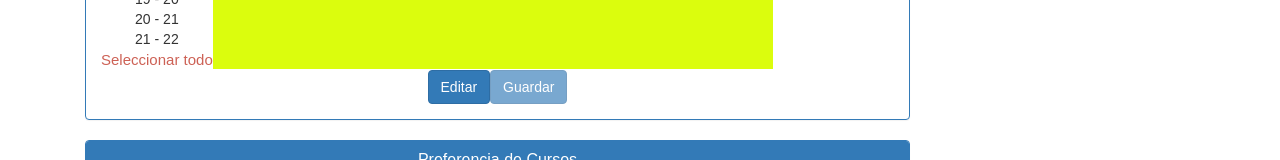
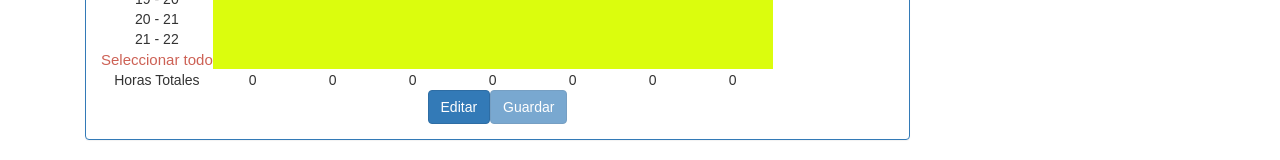
Before and after one commit to 2huBrulee/dispdoc, a React (Create React App) app: page / in a window 1280 px wide. Shown: the part 748-908 px from the top of the page. Built offline with nearby package versions, Linux system fonts and the light colour scheme; no server answers.

Commit message:
suma de horas

```diff
--- a/src/components/BoxGrid.js
+++ b/src/components/BoxGrid.js
@@ -44,6 +44,18 @@ const BoxGrid = ({rows, columns, selection, enabled, onSelect=f=>f,...props})=>
                     </td>
                 )}
             </tr>
+            <tr>
+                <td className="SUMA">Horas Totales</td>
+                {columns.map((n,i)=>
+                {var x = 0;
+                    for(var j=0+14*i;j<14*(i+1);j++)
+                        if(selection[j])
+                            x++;
+                    return <td key={(i+1)*1000}>
+                    {x}
+                    </td>}
+                )}
+            </tr>
             </tbody>
         </table>
     </div>
```
